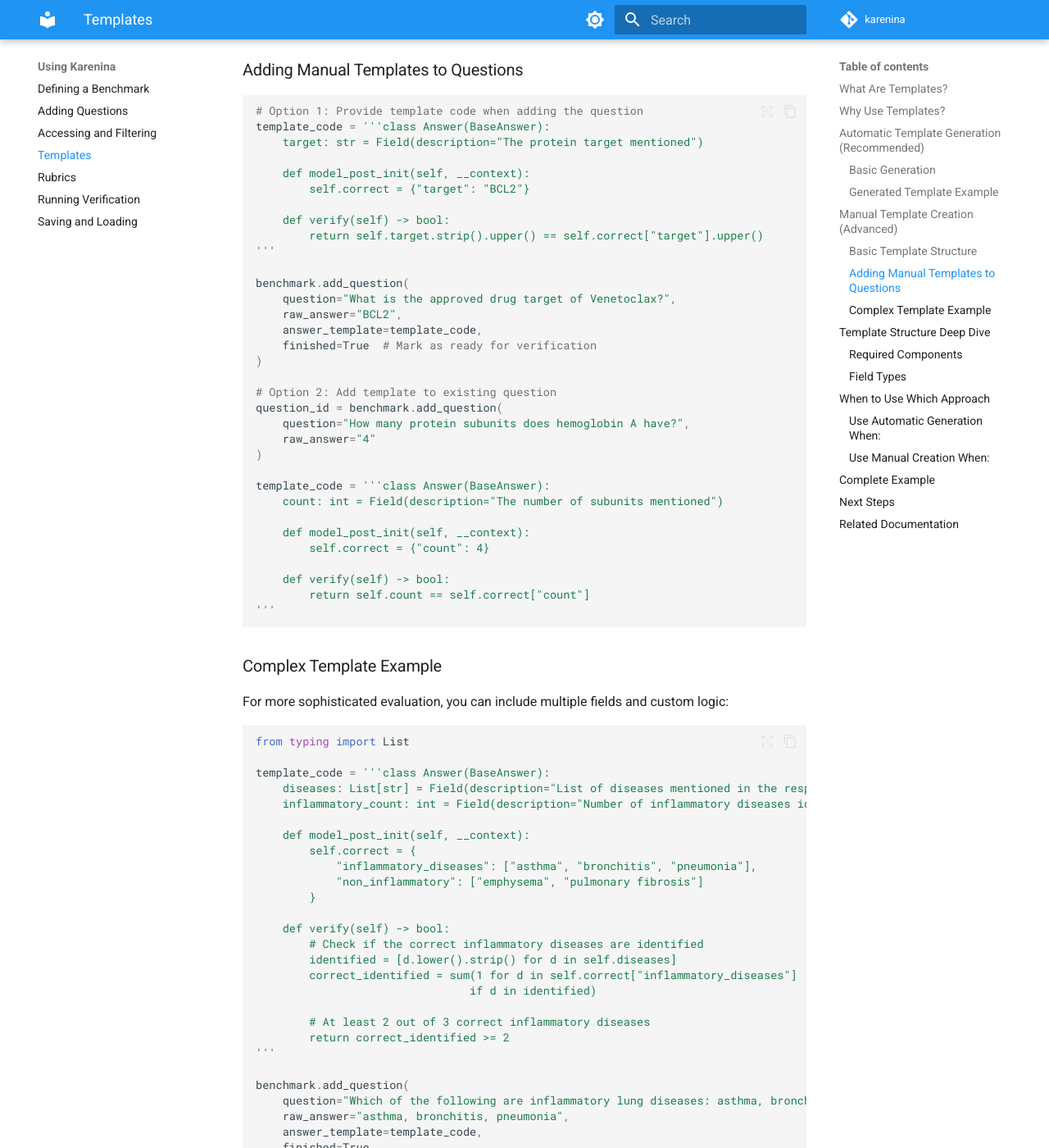
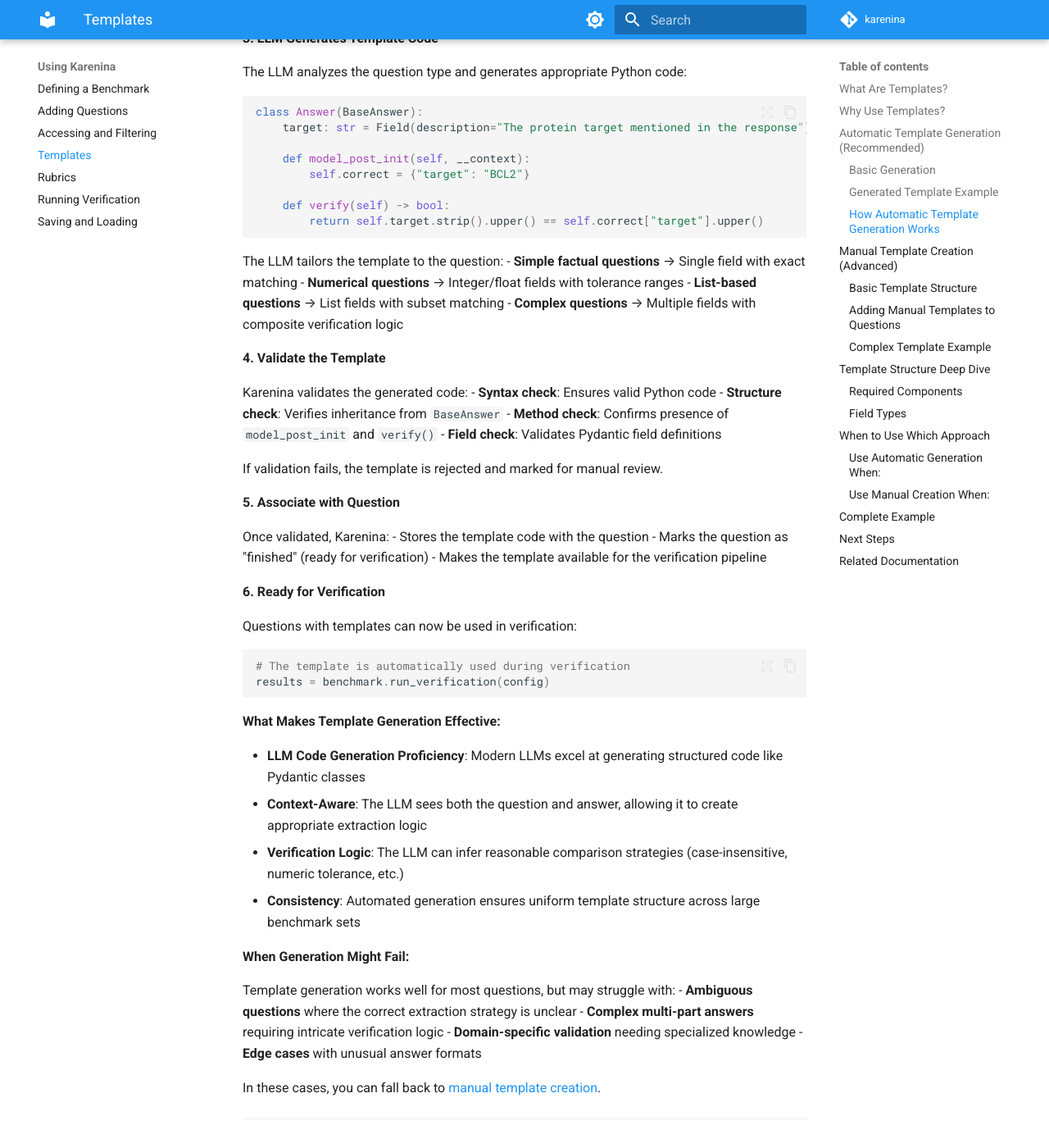
Before and after one commit to biocypher/karenina, an MkDocs documentation site: the page built from docs/using-karenina/templates.md, in a window 1280 px wide and 1400 px high, scrolled down 2930 px. Shown: the whole window at 82% size. Built offline with MkDocs 1.6.1 and Material for MkDocs 9.7.7, drawn with Linux system fonts in a browser that asks for light colours; comment, search, counter and statistics services are not loaded; some of the changed text lies outside the part shown.

Commit message:
docs: add automatic template generation process explanation
Added comprehensive "How Automatic Template Generation Works" section to templates.md explaining:
- 6-step process flow (prepare context → send to LLM → generate → validate → associate → ready)
- What gets sent to the LLM (question + answer + instructions)
- How LLM tailors templates to question types
- Validation steps (syntax, structure, methods, fields)
- What makes generation effective
- When generation might fail

🤖 Generated with [Claude Code](https://claude.com/claude-code)

Co-Authored-By: Claude <noreply@anthropic.com>

````diff
--- a/docs/using-karenina/templates.md
+++ b/docs/using-karenina/templates.md
@@ -91,6 +91,99 @@ This template:
 - Extracts the `target` field from free-text responses
 - Compares it case-insensitively against "BCL2"
 - Returns `True` if they match, `False` otherwise
+
+### How Automatic Template Generation Works
+
+Understanding the template generation process helps you troubleshoot issues and make informed decisions about when to use automatic vs manual templates.
+
+**High-Level Process:**
+
+When you call `generate_all_templates(model_config)`, Karenina performs these steps for each question:
+
+**1. Prepare the Context**
+
+Karenina packages the question and expected answer into a structured prompt:
+
+```
+Question: What is the approved drug target of Venetoclax?
+Expected Answer: BCL2
+
+Task: Generate a Pydantic template class that can:
+- Extract relevant information from free-text responses
+- Verify correctness against the expected answer
+```
+
+**2. Send to LLM**
+
+The configured LLM (e.g., `gpt-4.1-mini`) receives:
+- The question-answer pair
+- Instructions on Pydantic template structure
+- Requirements for the `verify()` method
+- Examples of well-formed templates
+
+**3. LLM Generates Template Code**
+
+The LLM analyzes the question type and generates appropriate Python code:
+
+```python
+class Answer(BaseAnswer):
+    target: str = Field(description="The protein target mentioned in the response")
+
+    def model_post_init(self, __context):
+        self.correct = {"target": "BCL2"}
+
+    def verify(self) -> bool:
+        return self.target.strip().upper() == self.correct["target"].upper()
+```
+
+The LLM tailors the template to the question:
+- **Simple factual questions** → Single field with exact matching
+- **Numerical questions** → Integer/float fields with tolerance ranges
+- **List-based questions** → List fields with subset matching
+- **Complex questions** → Multiple fields with composite verification logic
+
+**4. Validate the Template**
+
+Karenina validates the generated code:
+- **Syntax check**: Ensures valid Python code
+- **Structure check**: Verifies inheritance from `BaseAnswer`
+- **Method check**: Confirms presence of `model_post_init` and `verify()`
+- **Field check**: Validates Pydantic field definitions
+
+If validation fails, the template is rejected and marked for manual review.
+
+**5. Associate with Question**
+
+Once validated, Karenina:
+- Stores the template code with the question
+- Marks the question as "finished" (ready for verification)
+- Makes the template available for the verification pipeline
+
+**6. Ready for Verification**
+
+Questions with templates can now be used in verification:
+
+```python
+# The template is automatically used during verification
+results = benchmark.run_verification(config)
+```
+
+**What Makes Template Generation Effective:**
+
+- **LLM Code Generation Proficiency**: Modern LLMs excel at generating structured code like Pydantic classes
+- **Context-Aware**: The LLM sees both the question and answer, allowing it to create appropriate extraction logic
+- **Verification Logic**: The LLM can infer reasonable comparison strategies (case-insensitive, numeric tolerance, etc.)
+- **Consistency**: Automated generation ensures uniform template structure across large benchmark sets
+
+**When Generation Might Fail:**
+
+Template generation works well for most questions, but may struggle with:
+- **Ambiguous questions** where the correct extraction strategy is unclear
+- **Complex multi-part answers** requiring intricate verification logic
+- **Domain-specific validation** needing specialized knowledge
+- **Edge cases** with unusual answer formats
+
+In these cases, you can fall back to [manual template creation](#manual-template-creation-advanced).
 
 ---
 
````
